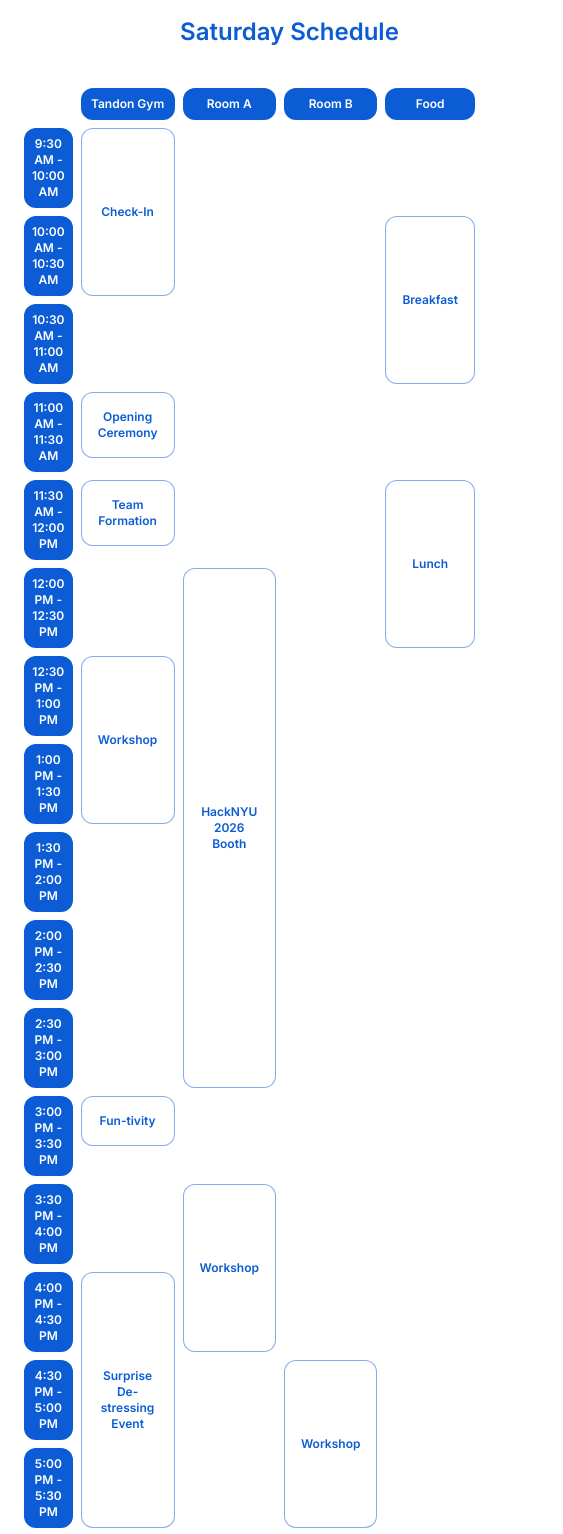
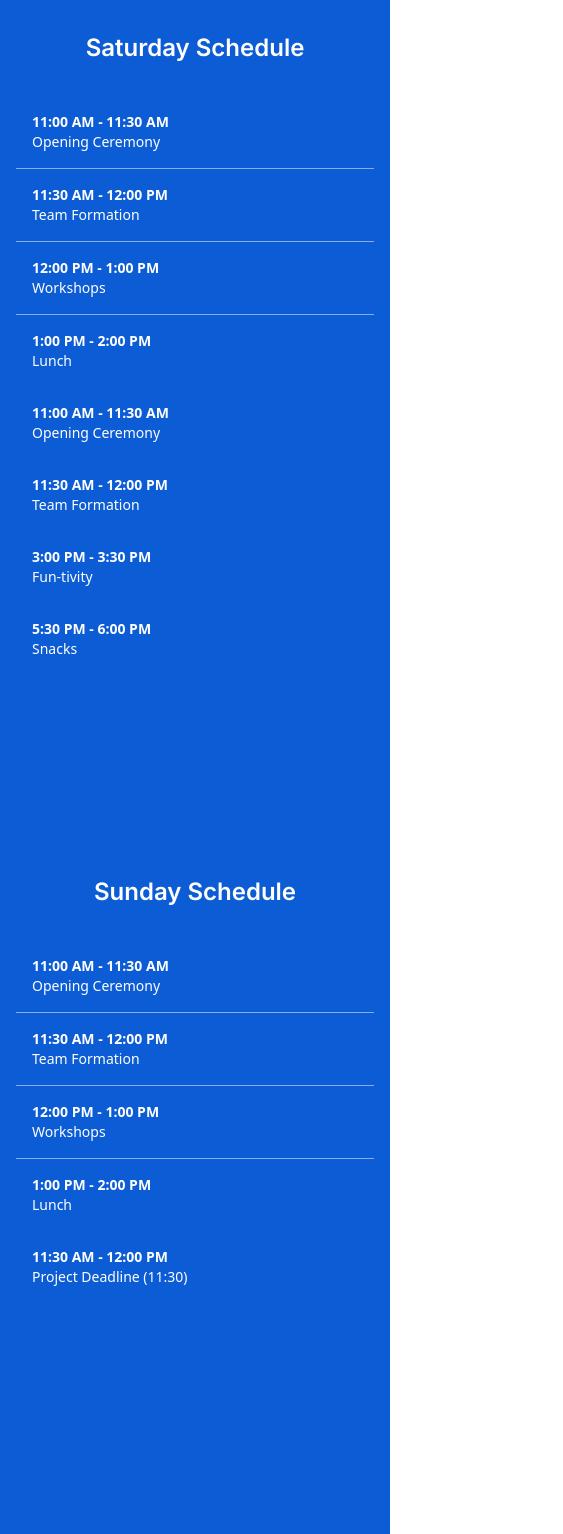
Before and after one commit to hacknyu/HackNYU-2025, a React (Vite) app: page / in a window 390 px wide. Shown: the top 1534 px of the page, 563 px wide, since content can reach past the window. Built offline with nearby package versions, Linux system fonts and the light colour scheme.

Commit message:
fix most of the issues

```diff
--- a/src/sections/schedule/Schedule.jsx
+++ b/src/sections/schedule/Schedule.jsx
@@ -24,13 +24,13 @@ const Schedule = () => {
     if (!content || isStarTime) {
       return (
         <td
-          className={`p-4 ${isStarTime ? 'bg-transparent' : ''} ${isTimeColumn ? 'min-h-[50px] h-full' : ''}`}
+          className={`p-4 ${isStarTime ? 'bg-transparent' : ''} ${isTimeColumn ? 'h-[50px]' : ''}`}
         ></td>
       );
     }
 
     return (
-      <td className={`p-4 border border-[#0b5cd5] border-opacity-50 rounded-xl bg-white text-[#0b5cd5] flex flex-col ${isTimeColumn ? 'min-h-[50px] h-full' : ''}`}>
+      <td className={`p-4 border border-[#0b5cd5] border-opacity-50 rounded-xl bg-white text-[#0b5cd5] ${isTimeColumn ? 'h-[50px] flex items-center justify-center' : 'flex flex-col'}`}>
         <div className={`text-xs font-bold font-inter text-center ${isTimeColumn ? 'w-[150px]' : ''}`}>
           {content}
         </div>
@@ -38,26 +38,384 @@ const Schedule = () => {
     );
   };
 
+  const filterAdditionalMobileEvents = (scheduleData, predefinedSectionsInput = null) => {
+    const predefinedSections = predefinedSectionsInput || [
+      { time: "11:00 AM - 11:30 AM", description: "Opening Ceremony" },
+      { time: "11:30 AM - 12:00 PM", description: "Team Formation" },
+      { time: "12:00 PM - 1:00 PM", description: "Workshops" },
+      { time: "1:00 PM - 2:00 PM", description: "Lunch" }
+    ];
+
+    const additionalEvents = [];
+
+    scheduleData.forEach((row) => {
+      // Skip empty time slots or star time markers
+      if (!row.time || row.time === '●') return;
+
+      // Find non-empty events across all columns
+      const events = [
+        { description: row.tandonGym },
+        { description: row.roomA },
+        { description: row.roomB },
+        { description: row.food },
+        { description: row.pfizer }
+      ].filter(event => event.description && event.description.trim() !== '');
+
+      // Add events if they exist
+      if (events.length > 0) {
+        additionalEvents.push({ time: row.time, events });
+      }
+    });
+
+    return { predefinedSections, additionalEvents };
+  };
+
+  const renderMobileScheduleSections = (scheduleData, predefinedSectionsInput = null) => {
+    const { predefinedSections, additionalEvents } = filterAdditionalMobileEvents(scheduleData, predefinedSectionsInput);
+
+    return (
+      <div className="w-full">
+        {/* Predefined Sections */}
+        {predefinedSections.map((section, index) => (
+          <div
+            key={`predefined-${index}`}
+            className="w-full border-t border-white/50 first:border-t-0"
+          >
+            <div className="flex flex-col px-4 py-4 w-full text-white">
+              <span className="font-bold text-sm text-left whitespace-nowrap overflow-hidden text-ellipsis">
+                {section.time}
+              </span>
+              <span className="text-sm text-left">
+                {section.description}
+              </span>
+            </div>
+          </div>
+        ))}
+
+        {/* Additional Events */}
+        {additionalEvents.map((eventGroup, index) => (
+          <div
+            key={`additional-${index}`}
+            className="w-full"
+          >
+            {eventGroup.events.map((event, eventIndex) => (
+              event.description && (
+                <div
+                  key={eventIndex}
+                  className="w-full border-t border-white/50 first:border-t-0"
+                >
+                  <div className="flex flex-col px-4 py-4 w-full text-white">
+                    <span className="font-bold text-sm text-left whitespace-nowrap overflow-hidden text-ellipsis">
+                      {eventGroup.time}
+                    </span>
+                    <span className="text-sm text-left">
+                      {event.description}
+                    </span>
+                  </div>
+                </div>
+              )
+            ))}
+          </div>
+        ))}
+      </div>
+    );
+  };
+
+  const saturdayScheduleData = [
+    {
+      time: "9:30 AM - 10:00 AM",
+      tandonGym: "",
+      roomA: "",
+      roomB: "",
+      food: "",
+      pfizer: ""
+    },
+    {
+      time: "10:00 AM - 10:30 AM",
+      tandonGym: "",
+      roomA: "",
+      roomB: "",
+      food: "",
+      pfizer: ""
+    },
+    {
+      time: "10:30 AM - 11:00 AM",
+      tandonGym: "",
+      roomA: "",
+      roomB: "",
+      food: "",
+      pfizer: ""
+    },
+    {
+      time: "11:00 AM - 11:30 AM",
+      tandonGym: "Opening Ceremony",
+      roomA: "",
+      roomB: "",
+      food: "",
+      pfizer: ""
+    },
+    {
+      time: "11:30 AM - 12:00 PM",
+      tandonGym: "Team Formation",
+      roomA: "",
+      roomB: "",
+      food: "",
+      pfizer: ""
+    },
+    {
+      time: "12:00 PM - 12:30 PM",
+      tandonGym: "",
+      roomA: "",
+      roomB: "",
+      food: "",
+      pfizer: ""
+    },
+    {
+      time: "12:30 PM - 1:00 PM",
+      tandonGym: "",
+      roomA: "",
+      roomB: "",
+      food: "",
+      pfizer: ""
+    },
+    {
+      time: "1:00 PM - 1:30 PM",
+      tandonGym: "",
+      roomA: "",
+      roomB: "",
+      food: "",
+      pfizer: ""
+    },
+    {
+      time: "1:30 PM - 2:00 PM",
+      tandonGym: "",
+      roomA: "",
+      roomB: "",
+      food: "",
+      pfizer: ""
+    },
+    {
+      time: "2:00 PM - 2:30 PM",
+      tandonGym: "",
+      roomA: "",
+      roomB: "",
+      food: "",
+      pfizer: ""
+    },
+    {
+      time: "2:30 PM - 3:00 PM",
+      tandonGym: "",
+      roomA: "",
+      roomB: "",
+      food: "",
+      pfizer: ""
+    },
+    {
+      time: "3:00 PM - 3:30 PM",
+      tandonGym: "Fun-tivity",
+      roomA: "",
+      roomB: "",
+      food: "",
+      pfizer: ""
+    },
+    {
+      time: "3:30 PM - 4:00 PM",
+      tandonGym: "",
+      roomA: "",
+      roomB: "",
+      food: "",
+      pfizer: ""
+    },
+    {
+      time: "4:00 PM - 4:30 PM",
+      tandonGym: "",
+      roomA: "",
+      roomB: "",
+      food: "",
+      pfizer: ""
+    },
+    {
+      time: "4:30 PM - 5:00 PM",
+      tandonGym: "",
+      roomA: "",
+      roomB: "",
+      food: "",
+      pfizer: ""
+    },
+    {
+      time: "5:00 PM - 5:30 PM",
+      tandonGym: "",
+      roomA: "",
+      roomB: "",
+      food: "",
+      pfizer: ""
+    },
+    {
+      time: "5:30 PM - 6:00 PM",
+      tandonGym: "",
+      roomA: "",
+      roomB: "",
+      food: "Snacks",
+      pfizer: ""
+    },
+    {
+      time: "●",
+      tandonGym: "",
+      roomA: "",
+      roomB: "",
+      food: "",
+      pfizer: ""
+    },
+    {
+      time: "●",
+      tandonGym: "",
+      roomA: "",
+      roomB: "",
+      food: "",
+      pfizer: ""
+    },
+    {
+      time: "●",
+      tandonGym: "",
+      roomA: "",
+      roomB: "",
+      food: "",
+      pfizer: ""
+    },
+    {
+      time: "9:00 PM - 9:30 PM",
+      tandonGym: "",
+      roomA: "",
+      roomB: "",
+      food: "",
+      pfizer: ""
+    },
+    {
+      time: "9:30 PM - 10:00 PM",
+      tandonGym: "",
+      roomA: "",
+      roomB: "",
+      food: "",
+      pfizer: ""
+    },
+    {
+      time: "10:00 PM - 10:30 PM",
+      tandonGym: "",
+      roomA: "",
+      roomB: "",
+      food: "",
+      pfizer: ""
+    }
+  ];
+
+  const sundayScheduleData = [
+    {
+      time: "9:00 AM - 10:00 AM",
+      tandonGym: "",
+      pfizer: "",
+      food: ""
+    },
+    {
+      time: "10:00 AM - 10:30 AM",
+      tandonGym: "",
+      pfizer: "",
+      food: ""
+    },
+    {
+      time: "●",
+      tandonGym: "",
+      pfizer: "",
+      food: ""
+    },
+    {
+      time: "●",
+      tandonGym: "",
+      pfizer: "",
+      food: ""
+    },
+    {
+      time: "11:30 AM - 12:00 PM",
+      tandonGym: "Project Deadline (11:30)",
+      pfizer: "",
+      food: ""
+    },
+    {
+      time: "12:00 PM - 12:30 PM",
+      tandonGym: "",
+      pfizer: "",
+      food: ""
+    },
+    {
+      time: "12:30 PM - 1:00 PM",
+      tandonGym: "",
+      pfizer: "",
+      food: ""
+    },
+    {
+      time: "1:00 PM - 1:30 PM",
+      tandonGym: "",
+      pfizer: "",
+      food: ""
+    },
+    {
+      time: "1:30 PM - 2:00 PM",
+      tandonGym: "",
+      pfizer: "",
+      food: ""
+    },
+    {
+      time: "●",
+      tandonGym: "",
+      pfizer: "",
+      food: ""
+    },
+    {
+      time: "●",
+      tandonGym: "",
+      pfizer: "",
+      food: ""
+    },
+    {
+      time: "●",
+      tandonGym: "",
+      pfizer: "",
+      food: ""
+    },
+    {
+      time: "3:00 PM - 3:30 PM",
+      tandonGym: "",
+      pfizer: "",
+      food: ""
+    },
+    {
+      time: "3:30 PM - 4:00 PM",
+      tandonGym: "",
+      pfizer: "",
+      food: ""
+    }
+  ];
+
   return (
     <div
-      className="min-h-screen min-w-screen flex flex-col bg-white p-4"
+      className="min-h-screen min-w-screen flex flex-col bg-white sm:bg-white sm:p-4"
       style={{
         transform: `scale(${scale})`,
         transformOrigin: 'center center',
         overflow: 'visible'
       }}
     >
-      <div className="max-w-7xl mx-auto mb-12">
+      {/* Desktop Schedule View */}
+      <div className="hidden sm:block max-w-7xl mx-auto mb-12">
         <h2 className="text-[#0b5cd5] text-2xl md:text-4xl font-bold font-inter text-center mb-8">Saturday Schedule</h2>
 
-        <table className="w-full border-separate border-spacing-2 table-auto">
+        <table className="w-full border-separate border-spacing-2 table-fixed">
           <thead>
             <tr>
               <th className="w-[150px]"></th>
-              <th className="bg-[#0b5cd5] text-white p-2 rounded-xl text-xs font-bold font-inter text-center">Tandon Gym</th>
-              <th className="bg-[#0b5cd5] text-white p-2 rounded-xl text-xs font-bold font-inter text-center">Room A</th>
-              <th className="bg-[#0b5cd5] text-white p-2 rounded-xl text-xs font-bold font-inter text-center">Room B</th>
-              <th className="bg-[#0b5cd5] text-white p-2 rounded-xl text-xs font-bold font-inter text-center">Food</th>
+              <th className="w-1/6 bg-[#0b5cd5] text-white p-2 rounded-xl text-xs font-bold font-inter text-center">Tandon Gym</th>
+              <th className="w-1/6 bg-[#0b5cd5] text-white p-2 rounded-xl text-xs font-bold font-inter text-center">Room A</th>
+              <th className="w-1/6 bg-[#0b5cd5] text-white p-2 rounded-xl text-xs font-bold font-inter text-center">Room B</th>
+              <th className="w-1/6 bg-[#0b5cd5] text-white p-2 rounded-xl text-xs font-bold font-inter text-center">Food</th>
             </tr>
           </thead>
           <tbody>
@@ -227,7 +585,7 @@ const Schedule = () => {
               if (index >= 0 && index <= 2) {
                 if (index === 0){
                   return (
-                    <tr key={index}>
+                    <tr key={index} className="h-[50px]">
                       {row.time === '●' ? (
                         <td className="text-[#0b5cd5] p-2 text-xs font-bold font-inter text-center">
                           ●
@@ -243,17 +601,14 @@ const Schedule = () => {
                           Check-In
                         </div>
                       </td>
-                    {renderTableCell(row.tandonGym)}
-                    {renderTableCell(row.roomA)}
-                    {renderTableCell(row.roomB)}
-                    {renderTableCell(row.food)}
                   </tr>
                 );
-              }}
+              }
+              }
               if (index >= 6 && index <= 8) {
                 if (index === 6){
                   return (
-                    <tr key={index}>
+                    <tr key={index} className="h-[50px]">
                       {row.time === '●' ? (
                         <td className="text-[#0b5cd5] p-2 text-xs font-bold font-inter text-center">
                           ●
@@ -269,10 +624,6 @@ const Schedule = () => {
                           Workshop
                         </div>
                       </td>
-                    {renderTableCell(row.tandonGym)}
-                    {renderTableCell(row.roomA)}
-                    {renderTableCell(row.roomB)}
-                    {renderTableCell(row.food)}
                   </tr>
                   );
                 }
@@ -280,7 +631,7 @@ const Schedule = () => {
               if (index >= 13 && index <= 16) {
                 if (index === 13){
                   return (
-                    <tr key={index}>
+                    <tr key={index} className="h-[50px]">
                       {row.time === '●' ? (
                         <td className="text-[#0b5cd5] p-2 text-xs font-bold font-inter text-center">
                           ●
@@ -296,10 +647,6 @@ const Schedule = () => {
                           Surprise De-stressing Event
                         </div>
                       </td>
-                    {renderTableCell(row.tandonGym)}
-                    {renderTableCell(row.roomA)}
-                    {renderTableCell(row.roomB)}
-                    {renderTableCell(row.food)}
                   </tr>
                   );
                 }
@@ -307,7 +654,7 @@ const Schedule = () => {
               if (index >= 5 && index <= 10) {
                 if (index === 5) {
                   return (
-                    <tr key={index}>
+                    <tr key={index} className="h-[50px]">
                       {row.time === '●' ? (
                         <td className="text-[#0b5cd5] p-2 text-xs font-bold font-inter text-center">
                           ●
@@ -324,9 +671,6 @@ const Schedule = () => {
                           HackNYU 2026 Booth
                         </div>
                       </td>
-                      {renderTableCell(row.roomA)}
-                      {renderTableCell(row.roomB)}
-                      {renderTableCell(row.food)}
                     </tr>
                   );
                 }
@@ -334,7 +678,7 @@ const Schedule = () => {
               if (index >= 12 && index <= 14) {
                 if (index === 12){
                   return (
-                    <tr key={index}>
+                    <tr key={index} className="h-[50px]">
                       {row.time === '●' ? (
                         <td className="text-[#0b5cd5] p-2 text-xs font-bold font-inter text-center">
                           ●
@@ -347,12 +691,9 @@ const Schedule = () => {
                       {renderTableCell(row.tandonGym)}
                       <td className="p-4 border border-[#0b5cd5] border-opacity-50 rounded-xl bg-white text-[#0b5cd5]" rowSpan={2}>
                         <div className="text-xs font-bold font-inter text-center">
-                          Workshop
+                          Workshop2
                         </div>
                       </td>
-                    {renderTableCell(row.roomA)}
-                    {renderTableCell(row.roomB)}
-                    {renderTableCell(row.food)}
                   </tr>
                   );
                 }
@@ -360,7 +701,7 @@ const Schedule = () => {
               if (index >= 14 && index <= 16) {
                 if (index === 14){
                   return (
-                    <tr key={index}>
+                    <tr key={index} className="h-[50px]">
                       {row.time === '●' ? (
                         <td className="text-[#0b5cd5] p-2 text-xs font-bold font-inter text-center">
                           ●
@@ -373,11 +714,9 @@ const Schedule = () => {
                       {renderTableCell(row.roomA)}
                       <td className="p-4 border border-[#0b5cd5] border-opacity-50 rounded-xl bg-white text-[#0b5cd5]" rowSpan={2}>
                         <div className="text-xs font-bold font-inter text-center">
-                          Workshop
+                          Workshop3
                         </div>
                       </td>
-                    {renderTableCell(row.roomB)}
-                    {renderTableCell(row.food)}
                   </tr>
                   );
                 }
@@ -385,7 +724,7 @@ const Schedule = () => {
               if (index >= 21 && index <= 23) {
                 if (index === 21){
                   return (
-                    <tr key={index}>
+                    <tr key={index} className="h-[50px]">
                       {row.time === '●' ? (
                         <td className="text-[#0b5cd5] p-2 text-xs font-bold font-inter text-center">
                           ●
@@ -399,7 +738,8 @@ const Schedule = () => {
                       {renderTableCell(row.roomA)}
                       <td className="p-4 border border-[#0b5cd5] border-opacity-50 rounded-xl bg-white text-[#0b5cd5]" rowSpan={2}>
                         <div className="text-xs font-bold font-inter text-center">
-                          Rest Hour
+                          Rest Hour<br />
+                          <span className="text-xs">(to 7:30AM next day)</span>
                         </div>
                       </td>
                     {renderTableCell(row.roomB)}
@@ -411,7 +751,7 @@ const Schedule = () => {
               if (index >= 20 && index <= 23) {
                 if (index === 20){
                   return (
-                    <tr key={index}>
+                    <tr key={index} className="h-[50px]">
                       {row.time === '●' ? (
                         <td className="text-[#0b5cd5] p-2 text-xs font-bold font-inter text-center">
                           ●
@@ -437,7 +777,7 @@ const Schedule = () => {
               if (index >= 1 && index <= 3) {
                 if (index === 1){
                   return (
-                    <tr key={index}>
+                    <tr key={index} className="h-[50px]">
                       {row.time === '●' ? (
                         <td className="text-[#0b5cd5] p-2 text-xs font-bold font-inter text-center">
                           ●
@@ -462,7 +802,7 @@ const Schedule = () => {
               if (index >= 4 && index <= 6) {
                 if (index === 4){
                   return (
-                    <tr key={index}>
+                    <tr key={index} className="h-[50px]">
                       {row.time === '●' ? (
                         <td className="text-[#0b5cd5] p-2 text-xs font-bold font-inter text-center">
                           ●
@@ -488,7 +828,7 @@ const Schedule = () => {
               if (index >= 20 && index <= 23) {
                 if (index === 20){
                   return (
-                    <tr key={index}>
+                    <tr key={index} className="h-[50px]">
                       {row.time === '●' ? (
                         <td className="text-[#0b5cd5] p-2 text-xs font-bold font-inter text-center">
                           ●
@@ -512,7 +852,7 @@ const Schedule = () => {
                 }
               }
               return (
-                <tr key={index}>
+                <tr key={index} className="h-[50px]">
                   {row.time === '●' ? (
                     <td className="text-[#0b5cd5] p-2 text-xs font-bold font-inter text-center">
                       ●
@@ -533,16 +873,31 @@ const Schedule = () => {
         </table>
       </div>
 
-      <div className="max-w-7xl mx-auto mb-12">
+      {/* Mobile Schedule View - Saturday */}
+      <div className="sm:hidden w-full bg-[#0b5cd5] min-h-screen px-4 py-8">
+        <h2 className="text-white text-2xl font-bold font-inter text-center mb-8">Saturday Schedule</h2>
+
+        {renderMobileScheduleSections(saturdayScheduleData)}
+      </div>
+
+      {/* Mobile Schedule View - Sunday */}
+      <div className="sm:hidden w-full bg-[#0b5cd5] min-h-screen px-4 py-8">
+        <h2 className="text-white text-2xl font-bold font-inter text-center mb-8">Sunday Schedule</h2>
+
+        {renderMobileScheduleSections(sundayScheduleData)}
+      </div>
+
+      {/* Sunday Schedule */}
+      <div className="max-w-7xl mx-auto mb-12 sm:block hidden">
         <h2 className="text-[#0b5cd5] text-2xl md:text-4xl font-bold font-inter text-center mb-8">Sunday Schedule</h2>
 
-        <table className="w-full border-separate border-spacing-2 table-auto">
+        <table className="w-full border-separate border-spacing-2 table-fixed">
           <thead>
             <tr>
               <th className="w-[150px]"></th>
-              <th className="bg-[#0b5cd5] text-white p-2 rounded-xl text-xs font-bold font-inter text-center">Tandon Gym</th>
-              <th className="bg-[#0b5cd5] text-white p-2 rounded-xl text-xs font-bold font-inter text-center">Pfizer Auditorium</th>
-              <th className="bg-[#0b5cd5] text-white p-2 rounded-xl text-xs font-bold font-inter text-center">Food</th>
+              <th className="w-1/6 bg-[#0b5cd5] text-white p-2 rounded-xl text-xs font-bold font-inter text-center">Tandon Gym</th>
+              <th className="w-1/6 bg-[#0b5cd5] text-white p-2 rounded-xl text-xs font-bold font-inter text-center">Pfizer Auditorium</th>
+              <th className="w-1/6 bg-[#0b5cd5] text-white p-2 rounded-xl text-xs font-bold font-inter text-center">Food</th>
             </tr>
           </thead>
           <tbody>
@@ -635,7 +990,7 @@ const Schedule = () => {
               if (index >= 2 && index <= 4) {
                 if (index === 2){
                   return (
-                    <tr key={index}>
+                    <tr key={index} className="h-[50px]">
                       {row.time === '●' ? (
                         <td className="text-[#0b5cd5] p-2 text-xs font-bold font-inter text-center">
                           ●
@@ -659,7 +1014,7 @@ const Schedule = () => {
               if (index >= 5 && index <= 9) {
                 if (index === 5){
                   return (
-                    <tr key={index}>
+                    <tr key={index} className="h-[50px]">
                       {row.time === '●' ? (
                         <td className="text-[#0b5cd5] p-2 text-xs font-bold font-inter text-center">
                           ●
@@ -681,7 +1036,7 @@ const Schedule = () => {
               if (index >= 11 && index <= 13) {
                 if (index === 11){
                   return (
-                    <tr key={index}>
+                    <tr key={index} className="h-[50px]">
                       {row.time === '●' ? (
                         <td className="text-[#0b5cd5] p-2 text-xs font-bold font-inter text-center">
                           ●
@@ -699,7 +1054,7 @@ const Schedule = () => {
               if (index >= 12 && index <= 14) {
                 if (index === 12){
                   return (
-                    <tr key={index}>
+                    <tr key={index} className="h-[50px]">
                       <td className="bg-[#0b5cd5] text-white p-2 rounded-xl text-xs font-bold font-inter text-center ">
                         {row.time}
                       </td>
@@ -714,7 +1069,7 @@ const Schedule = () => {
                 }
               }
               return(
-              <tr key={index}>
+              <tr key={index} className="h-[50px]">
                 {row.time === '●' ? (
                   <td className="text-[#0b5cd5] p-2 text-xs font-bold font-inter text-center">
                     ●
```
